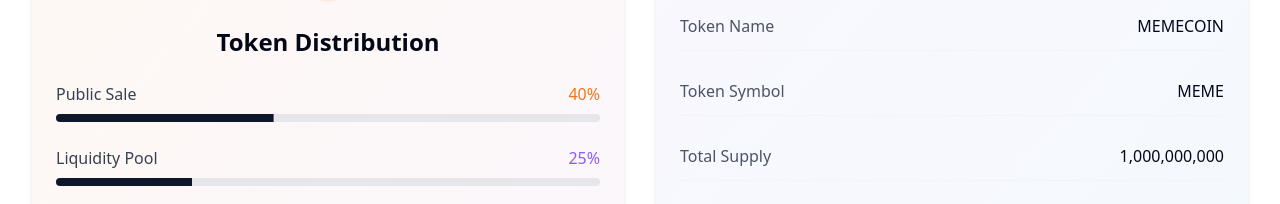
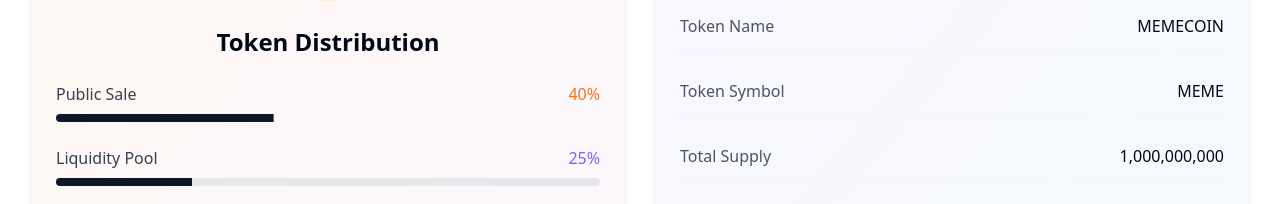
Before and after one commit to MoonCakeCrypto/meme-moonshot-launchpad, a React (Vite) app: page / in a window 1280 px wide. Shown: the part 2073-2277 px from the top of the page. Built offline with nearby package versions, Linux system fonts and the light colour scheme.

Commit message:
Fix: TokenomicsSection progress bar props
Fixes the type errors related to the Progress component props in the TokenomicsSection.

```diff
--- a/src/components/TokenomicsSection.tsx
+++ b/src/components/TokenomicsSection.tsx
@@ -31,7 +31,8 @@ const TokenomicsSection = () => {
                     <span className="font-medium text-gray-700">Public Sale</span>
                     <span className="font-medium text-memeorange">40%</span>
                   </div>
-                  <Progress value={40} className="h-2 bg-gray-200" indicatorClassName="bg-memeorange" />
+                  <Progress value={40} className="h-2 bg-gray-200"
+                    style={{ background: "var(--gray-200)", "--tw-bg-opacity": "1" }} />
                 </div>
 
                 <div>
@@ -39,7 +40,7 @@ const TokenomicsSection = () => {
                     <span className="font-medium text-gray-700">Liquidity Pool</span>
                     <span className="font-medium text-memepurple">25%</span>
                   </div>
-                  <Progress value={25} className="h-2 bg-gray-200" indicatorClassName="bg-memepurple" />
+                  <Progress value={25} className="h-2 bg-gray-200" />
                 </div>
 
                 <div>
@@ -47,7 +48,7 @@ const TokenomicsSection = () => {
                     <span className="font-medium text-gray-700">Team & Development</span>
                     <span className="font-medium text-memeblue">15%</span>
                   </div>
-                  <Progress value={15} className="h-2 bg-gray-200" indicatorClassName="bg-memeblue" />
+                  <Progress value={15} className="h-2 bg-gray-200" />
                 </div>
 
                 <div>
@@ -55,7 +56,7 @@ const TokenomicsSection = () => {
                     <span className="font-medium text-gray-700">Marketing</span>
                     <span className="font-medium text-memeorange-dark">10%</span>
                   </div>
-                  <Progress value={10} className="h-2 bg-gray-200" indicatorClassName="bg-memeorange-dark" />
+                  <Progress value={10} className="h-2 bg-gray-200" />
                 </div>
 
                 <div>
@@ -63,7 +64,7 @@ const TokenomicsSection = () => {
                     <span className="font-medium text-gray-700">Partnerships & Ecosystem</span>
                     <span className="font-medium text-memepurple-dark">10%</span>
                   </div>
-                  <Progress value={10} className="h-2 bg-gray-200" indicatorClassName="bg-memepurple-dark" />
+                  <Progress value={10} className="h-2 bg-gray-200" />
                 </div>
               </div>
             </CardContent>
```
